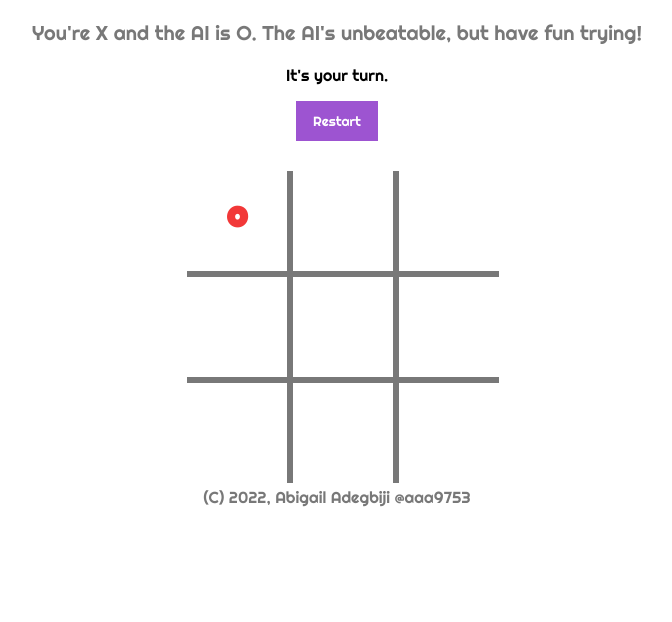
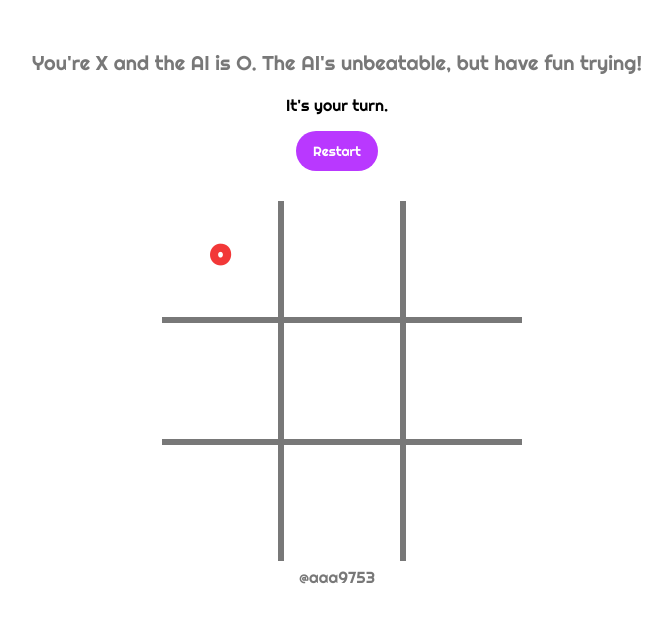
Before and after one commit to adegbijiabigail/AI-Tic-Tac-Toe, a plain HTML site: page index.html in a window 1280 px wide. Shown: the whole page, without its empty margins (303-975 px from the left). Drawn offline with Linux system fonts and the light colour scheme.

Commit message:
Final commit
Fixed bug.

```diff
--- a/index.html
+++ b/index.html
@@ -15,7 +15,7 @@
 
 	<div id="components">
 		<p id="turn_text"></p>
-		<button id="restart">Restart</button>
+		<button id="restart">  Restart  </button>
 	</div>
 
 	<div id="board">
@@ -32,7 +32,7 @@
 		<div id="b8" class="cell"> <h1></h1> </div>
 	</div>
 
-	<p id="credits"></p>
+	<p id="credits">@<a href="https://github.com/aaa9753">aaa9753</a></p>
 
 	<script src="logic.js"></script>
 </body>
--- a/logic.js
+++ b/logic.js
@@ -23,6 +23,9 @@ function check_if_won(board, player) {
 function mark(index, player) {
 	if (board[index] == 0) {
 		board[index] = player;
+		return true;
+	} else {
+		return false;
 	}
 }
 
@@ -146,11 +149,6 @@ function logic() {
 }
 
 function setup() {
-	let date = new Date();
-	let year = date.getFullYear();
-	let credits_text = document.getElementById("credits");
-	credits_text.innerHTML = `(C) ${year}, Abigail Adegbiji @<a href="https://github.com/aaa9753">aaa9753</a>`
-
 	for (let div of board_ui.children) {
 		divs.push(div);
 	}
@@ -159,8 +157,10 @@ function setup() {
 		let div = divs[i];
 		div.onclick = () => {
 			if (turn === 0) { //if player turn
-				mark(i, 1);
-				turn = 1; //to ai turn
+				is_markable = mark(i, 1);
+				if (is_markable === true) {
+					turn = 1; //to ai turn
+				}
 			}
 		}
 	}
--- a/styling.css
+++ b/styling.css
@@ -1,7 +1,7 @@
 body {
 	font-family: 'Righteous', cursive;
 	text-align: center;
-	min-width: 300px;
+	min-width: 350px;
 	min-height: 500px;
 	color: #787878;;
 }
@@ -9,7 +9,7 @@ body {
 button {
 	font-family: 'Righteous', cursive;
 	border: none;
-	background-color: #9d54d1;
+	background-color: #b938ff;
 	text-align: center;
 	color: white;
 	padding: 12px 17px;
@@ -17,14 +17,16 @@ button {
 	cursor: pointer;
 	display: inline-block;
 	margin-bottom: 30px;
+	border-radius: 20px;
+	transition: all 0.2s linear 0s;
 }
 
 button:hover {
-	background-color: #b55ef2;
+	background-color: #9a2fd4;
 }
 
 button:click {
-	background-color: #b55ef2;
+	background-color: #9a2fd4;
 }
 
 a {
@@ -42,8 +44,8 @@ a:hover {
 
 #board {
 	display: grid;
-	width: 300px;
-	height: 300px;
+	width: 350px;
+	height: 350px;
 	grid-template-columns: auto auto auto;
 	border: none;
 	border-radius: 20px;
@@ -52,14 +54,15 @@ a:hover {
 
 .selling_point {
 	font-size: 1.25em;
+	margin-top: 50px;
 }
 
 .cell {
 	display: flex;
 	justify-content: center;
 	align-items: center;
-	width : 100px;
-	height: 100px;
+	width : 116px;
+	height: 116px;
 	border: 3px solid #787878;
 	text-align: center;
 	align-items: center;
```
